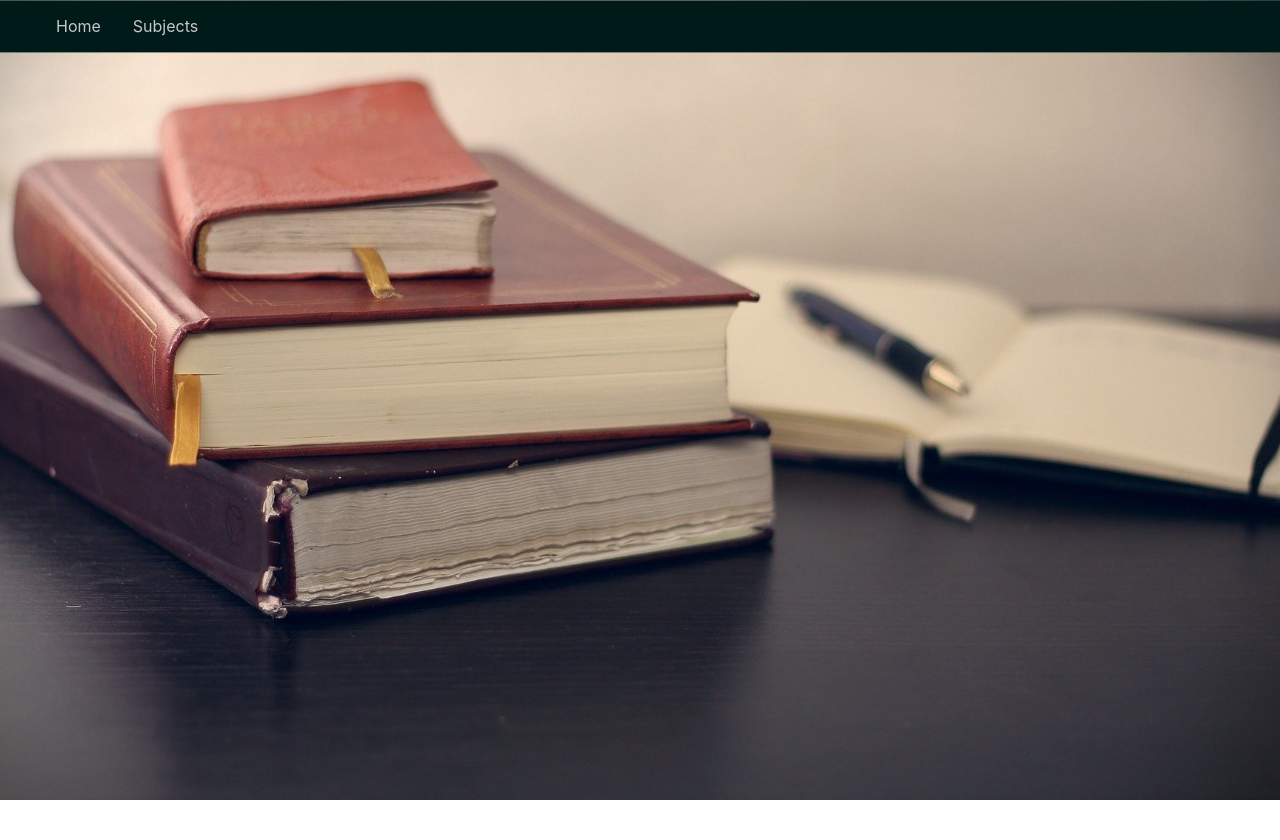
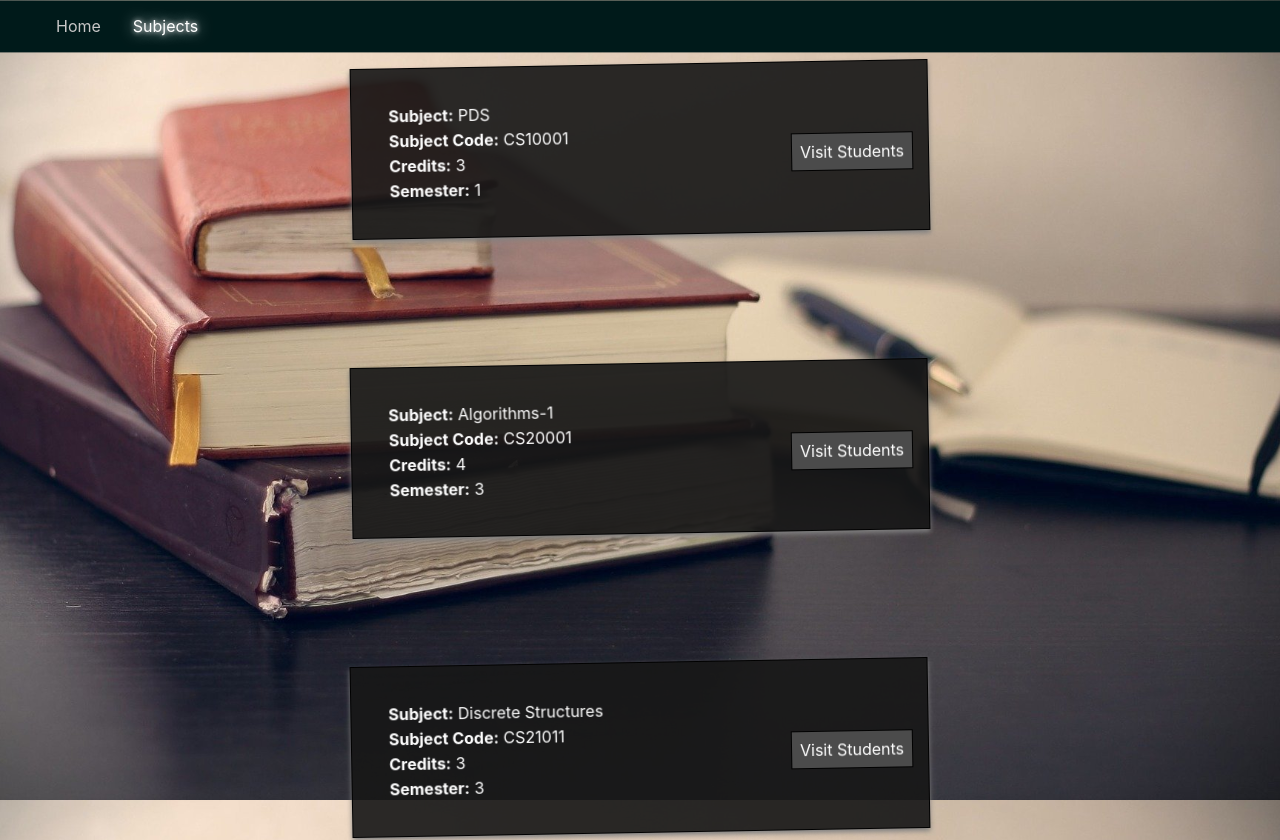
Before and after one commit to Sahil-k1509/Monitor, a React (Create React App) app: page /Monitor/subject in a window 1280 px wide. Shown: the top 840 px of the page. Before the commit the page ends 800 px from the top, so only its background shows below. Built offline with nearby package versions, Linux system fonts and the light colour scheme.

Commit message:
Added routing for gh pages

```diff
--- a/src/App.js
+++ b/src/App.js
@@ -16,9 +16,9 @@ function App() {
       <Navbar />
 
       <Switch>
-        <Route path="/" exact component={Home}/>
-        <Route path="/subject" exact component={Subject}/>
-        <Route path="/:subject_name/participant" component={Participant}/>
+        <Route path="/Monitor/" exact component={Home}/>
+        <Route path="/Monitor/subject" exact component={Subject}/>
+        <Route path="/Monitor/:subject_name/participant" component={Participant}/>
         <Route component={Invalid} />
       </Switch>
       </BrowserRouter>
--- a/src/Components/Navigation/Navbar.js
+++ b/src/Components/Navigation/Navbar.js
@@ -5,8 +5,8 @@ import {NavLink}  from 'react-router-dom';
 const navigation = () => (
     <nav className={styles.navbar}>
         <ul>
-            <li><NavLink to="/" exact activeStyle={{color: 'white', textShadow: '0 0 5px white, 0 0 15px white'}}>Home</NavLink></li>
-            <li><NavLink to="/subject" exact activeStyle={{color: 'white', textShadow: '0 0 5px white, 0 0 15px white'}}>Subjects</NavLink></li>
+            <li><NavLink to="/Monitor/" exact activeStyle={{color: 'white', textShadow: '0 0 5px white, 0 0 15px white'}}>Home</NavLink></li>
+            <li><NavLink to="/Monitor/subject" exact activeStyle={{color: 'white', textShadow: '0 0 5px white, 0 0 15px white'}}>Subjects</NavLink></li>
         </ul>
     </nav>
 );
--- a/src/Components/Subjects/Subject/Subject.js
+++ b/src/Components/Subjects/Subject/Subject.js
@@ -3,7 +3,7 @@ import styles from './Subject.module.css';
 import {Link} from 'react-router-dom';
 
 const subject = (props) => {
-    const link = props.SubjectName+"/participant";
+    const link = "/Monitor/"+props.SubjectName+"/participant";
 
     return (
             <div className={[styles.subject, styles.animated, styles.wiggle].join(' ')}>
```
